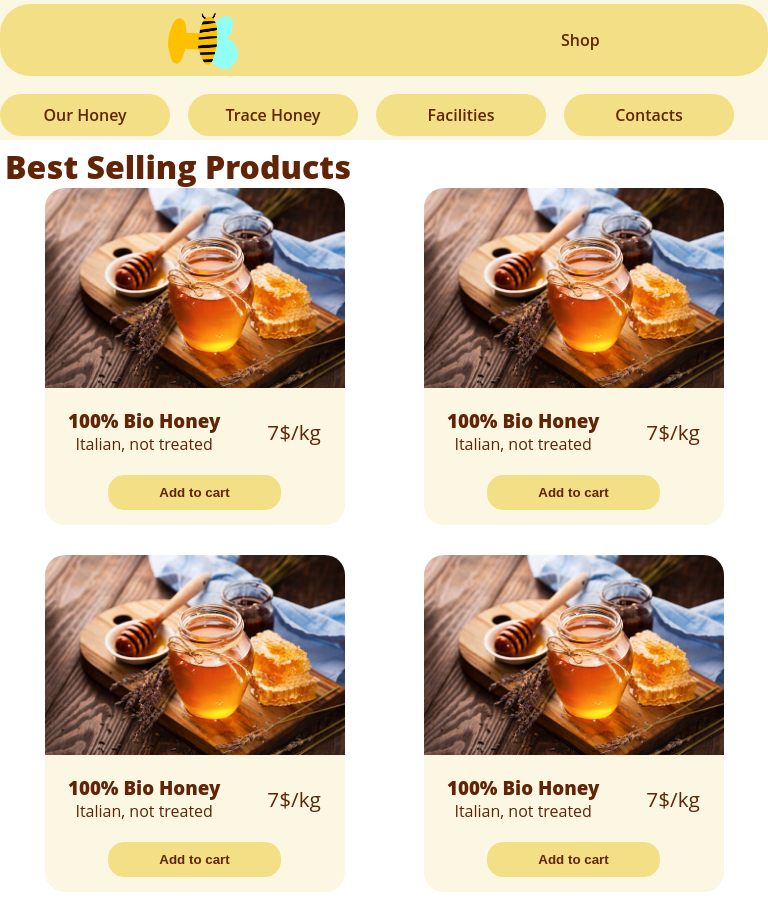
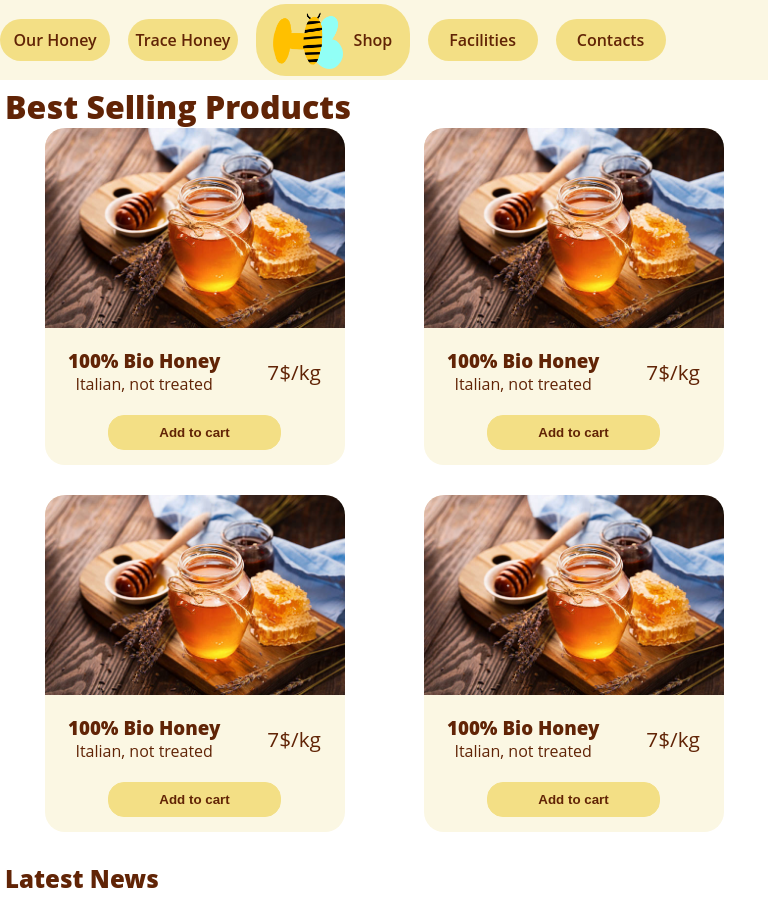
Before and after one commit to Asura0107/U2-W1-D3-HONEY-SITE, a plain HTML site: page honey site/index.html in a window 768 px wide. Shown: the top 898 px of the page. Drawn offline with Linux system fonts and the light colour scheme.

Commit message:
U2-W1-D3-HONEY-SITE

```diff
--- a/honey site/style.css
+++ b/honey site/style.css
@@ -46,13 +46,31 @@ h3 {
   font-weight: 600;
 }
 
+@media screen and (max-width: 575px) {
   #centrale {
     display: flex;
     align-items: center;
-  justify-content: space-around;
+    justify-content: space-evenly;
     padding: 7px;
     width: 100%;
     order: -1;
+  }
+}
+@media screen and (min-width: 576px) and (max-width: 768px) {
+  #centrale {
+    width: 20%;
+    order: 0;
+    display: flex;
+    align-items: center;
+    justify-content: space-evenly;
+    padding: 7px;
+  }
+  .navbar ul li {
+    width: 110px;
+  }
+  .navabar ul {
+    justify-content: space-around;
+  }
 }
 .centrale img {
   margin-right: 20px;
```
Lines whose indentation alone changed are shown as unchanged.
